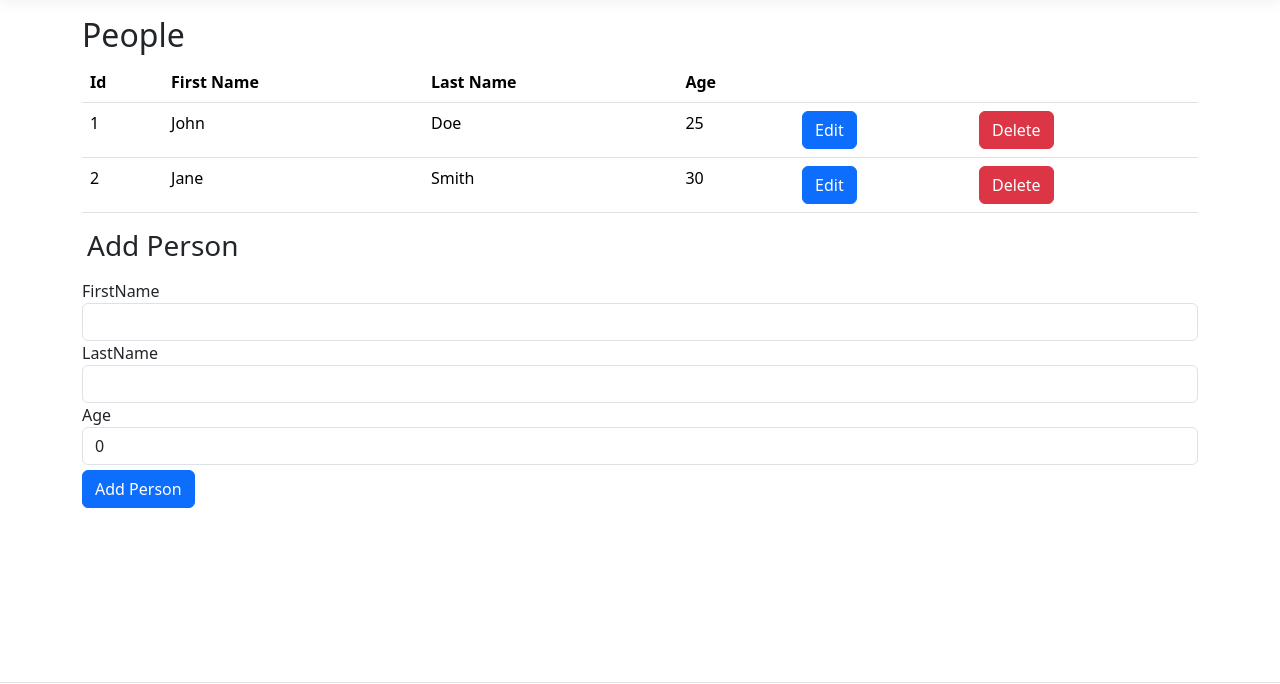
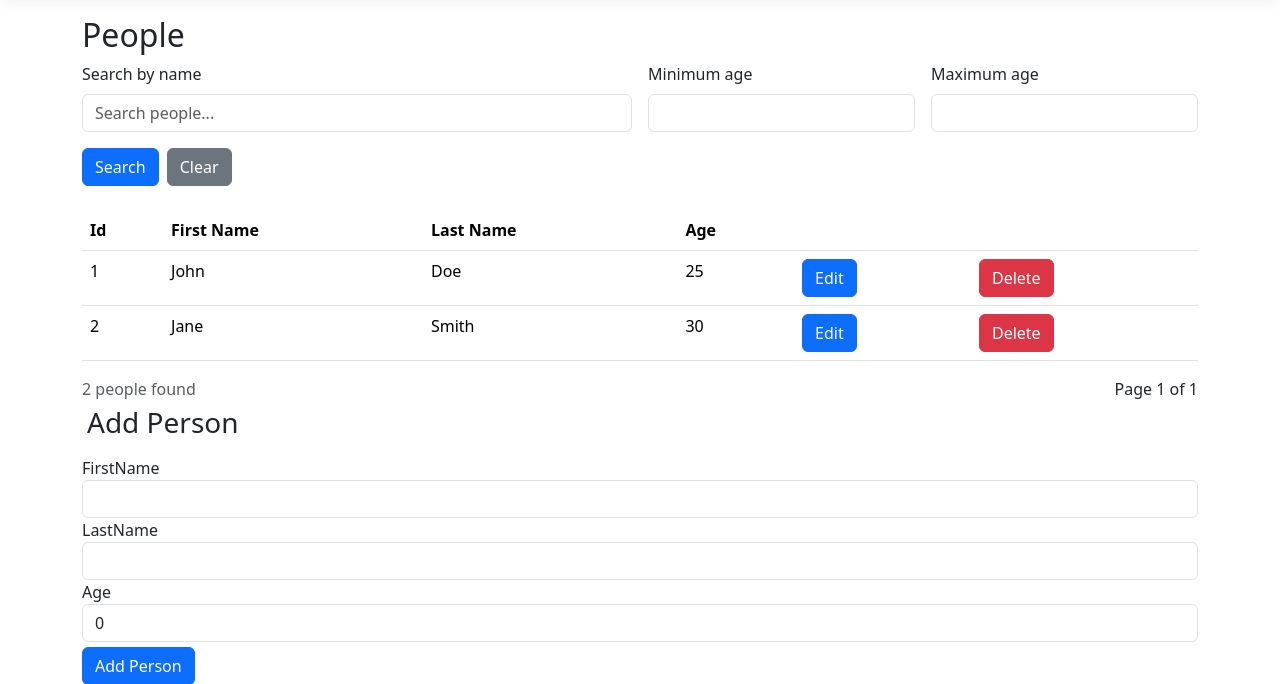
Before and after one commit to elias-kodehode/LearningRazorPages, an ASP.NET Core app: page /People in a window 1280 px wide. Shown: the part 57-741 px from the top of the page. Run offline with ASP.NET Core 8, Linux system fonts and the light colour scheme; style sheets or scripts are compiled from the project's sources.

Commit message:
added filtration and pagination and search functionality

```diff
--- a/LearningRazerPages/Pages/People.cshtml
+++ b/LearningRazerPages/Pages/People.cshtml
@@ -10,6 +10,50 @@
 		@message
 	</div>
 }
+
+
+
+<form method="get" asp-page="/People" class="mb-4">
+	<div class="row g-3">
+		<div class="col-md-6">
+			<label asp-for="Search" class="form-label">
+				Search by name
+			</label>
+
+			<input asp-for="Search"
+				   class="form-control"
+				   placeholder="Search people..." />
+		</div>
+
+		<div class="col-md-3">
+			<label asp-for="MinAge" class="form-label">
+				Minimum age
+			</label>
+
+			<input asp-for="MinAge"
+				   class="form-control" />
+		</div>
+
+		<div class="col-md-3">
+			<label asp-for="MaxAge" class="form-label">
+				Maximum age
+			</label>
+
+			<input asp-for="MaxAge"
+				   class="form-control" />
+		</div>
+	</div>
+
+	<div class="mt-3 d-flex gap-2">
+		<button type="submit" class="btn btn-primary">
+			Search
+		</button>
+
+		<a asp-page="/People" class="btn btn-secondary">
+			Clear
+		</a>
+	</div>
+</form>
 
 <table class="table">
 	<thead>
@@ -45,6 +89,49 @@
 </table>
 
 
+
+<div class="d-flex justify-content-between
+	align-items-center mt-3">
+
+	<span class="text-muted">
+		@Model.TotalCount people found
+	</span>
+
+	<div class="d-flex gap-2 align-items-center">
+
+		@if(Model.PageNumber > 1)
+		{
+			<a asp-page="/People"
+			   asp-route-Search="@Model.Search"
+			   asp-route-MinAge="@Model.MinAge"
+			   asp-route-MaxAge="@Model.MaxAge"
+			   asp-route-PageNumber="@(Model.PageNumber - 1)"
+			   class="btn btn-outline-primary">
+				Previous
+			</a>
+		}
+
+		<span>
+			Page @Model.PageNumber of @Model.TotalPages
+		</span>
+
+		@if(Model.PageNumber < Model.TotalPages)
+		{
+			<a asp-page="/People"
+			   asp-route-Search="@Model.Search"
+			   asp-route-MinAge="@Model.MinAge"
+			   asp-route-MaxAge="@Model.MaxAge"
+			   asp-route-PageNumber="@(Model.PageNumber + 1)"
+			   class="btn btn-outline-primary">
+				Next
+			</a>
+		}
+
+	</div>
+</div>
+
+
+
 <h3 style="margin: 5px;">Add Person</h3>
 <form method="post">
 	<div asp-validation-summary="All" class="text-danger"></div>
--- a/LearningRazerPages/Pages/People.cshtml.cs
+++ b/LearningRazerPages/Pages/People.cshtml.cs
@@ -13,17 +13,61 @@ public class PeopleModel(AppDbContext db) : PageModel
 	[BindProperty]
 	public Person NewPerson { get; set; } = new();
 
+	[BindProperty(SupportsGet = true)]
+	public string? Search { get; set; }
 
-	public async Task OnGetAsync()
+	[BindProperty(SupportsGet = true)]
+	public int? MinAge { get; set; }
+
+	[BindProperty(SupportsGet = true)]
+	public int? MaxAge { get; set; }
+
+	[BindProperty(SupportsGet = true)]
+	public int PageNumber { get; set; } = 1;
+
+	public int TotalPages { get; private set; }
+	public int TotalCount { get; private set; }
+
+	private const int PageSize = 5;
+
+
+	public Task OnGetAsync() => LoadPeopleAsync();
+	private async Task LoadPeopleAsync()
 	{
-		this.People = await db.People.ToListAsync();
+		var query = db.People.AsNoTracking();
+
+		if(!string.IsNullOrEmpty(Search))
+		{
+			var search = Search.Trim();
+
+			query = query.Where(x => ($"{x.FirstName} {x.LastName}").ToLower().Contains(search.ToLower()));
+			//query = query.Where(x => x.FirstName.ToLower().Contains(search.ToLower()) || x.LastName.ToLower().Contains(search.ToLower()));
+		}
+
+		if(MinAge.HasValue)
+			query = query.Where(x => x.Age >= MinAge.Value);
+
+		if(MaxAge.HasValue)
+			query = query.Where(x => x.Age <= MaxAge.Value);
+
+		TotalCount = await query.CountAsync();
+
+		TotalPages = Math.Max(1, (int)Math.Ceiling((double)TotalCount / PageSize));
+
+		PageNumber = Math.Clamp(PageNumber, 1, TotalPages);
+
+		this.People = await query.OrderBy(x => x.Id)
+			.Skip((PageNumber - 1) * PageSize)
+			.Take(PageSize)
+			.ToListAsync();
 	}
 
 	public async Task<IActionResult> OnPostAsync()
 	{
 		if(!ModelState.IsValid)
 		{
-			this.People = await db.People.ToListAsync();
+			await LoadPeopleAsync();
+			//this.People = await db.People.ToListAsync();
 			return Page();
 		}
 		db.People.Add(NewPerson);
```
